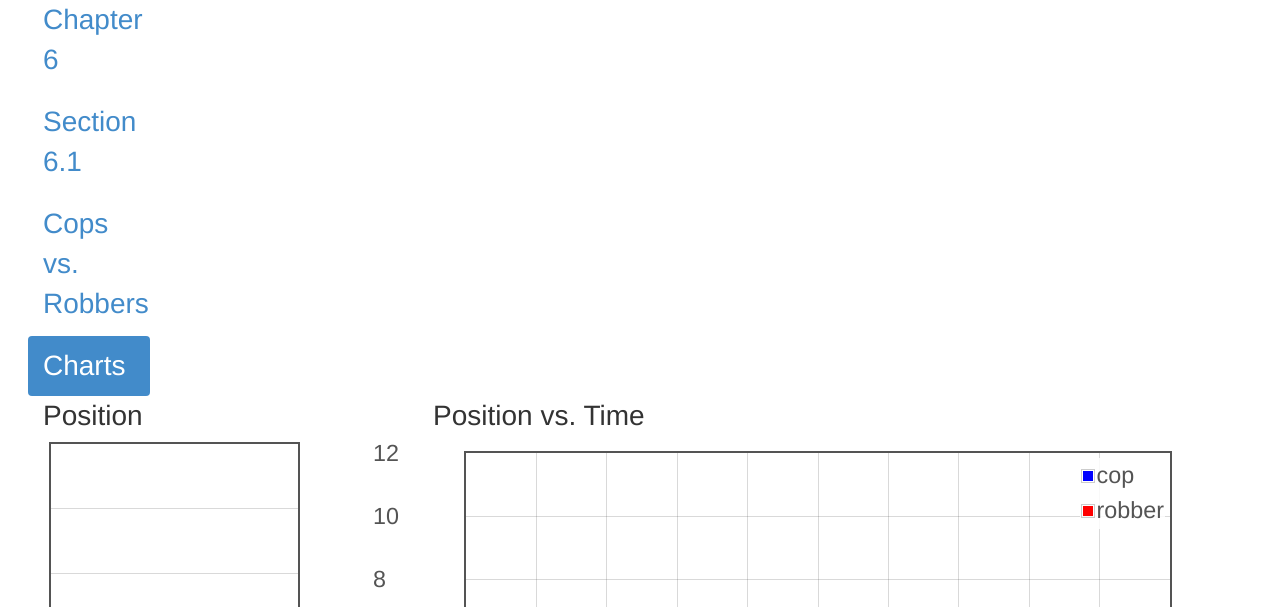
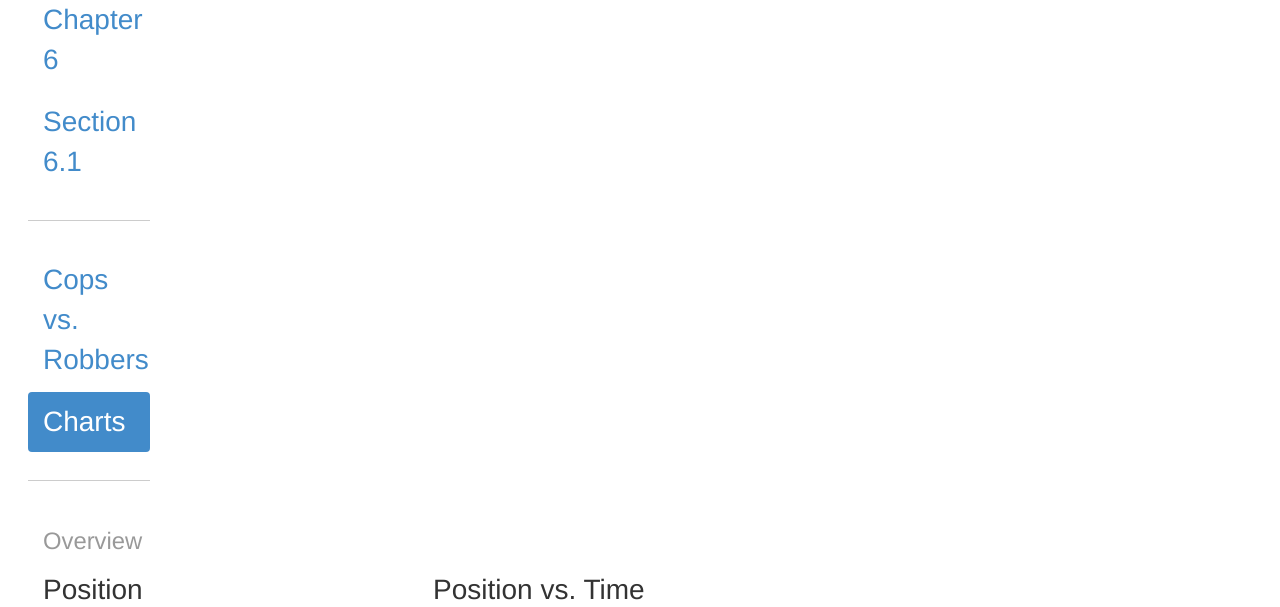
Before and after one commit to aruggles/BaroboLabHack, a plain HTML site: page html/charts.html in a window 1280 px wide. Shown: the part 185-792 px from the top of the page. Drawn offline with Linux system fonts and the light colour scheme.

Commit message:
Normalize nav

```diff
--- a/html/charts.html
+++ b/html/charts.html
@@ -32,14 +32,23 @@
                         Section 6.1
                     </a>
                 </li>
+                <hr>
                 <li>
-                    <a href="setup.html">
+                    <a href="#">
                         Cops vs. Robbers
                     </a>
                 </li>
                 <li class="active">
                     <a href="#">
                         Charts
+                    </a>
+                </li>
+                <hr>
+                <li>
+                    <a href="lab_overview.html">
+                        <small class="text-muted">
+                            Overview
+                        </small>
                     </a>
                 </li>
             </ol>
```
Also changed, not shown: html/equations.html (+10 -1 lines), html/lab_overview.html (+10 -1 lines), html/prediction.html (+10 -1 lines), 3 other files.
